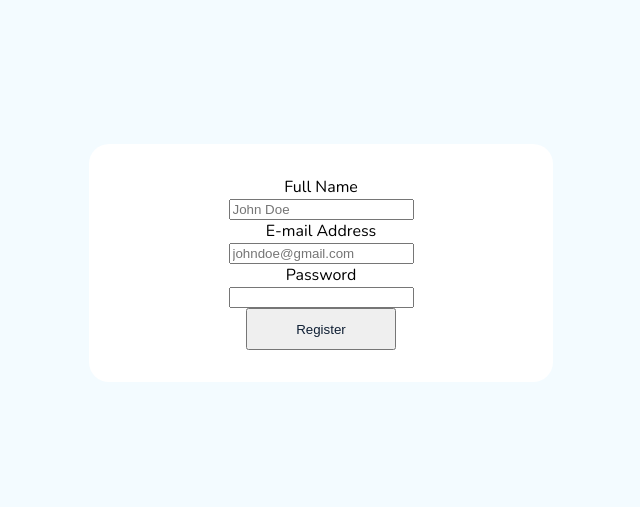
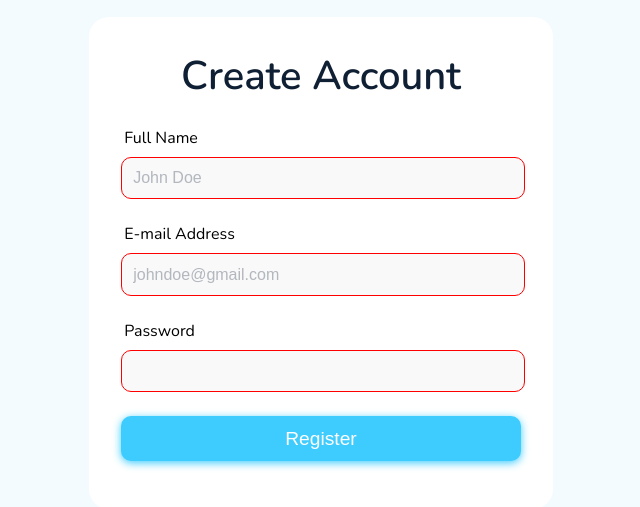
Before and after one commit to Sami-Rocks/mangr, a React (Create React App) app: page / in a window 1280 px wide. Shown: the part 137-644 px from the top of the page, without its empty margins (319-959 px from the left). Built offline with nearby package versions, Linux system fonts and the light colour scheme.

Commit message:
form and buttons styling

```diff
--- a/src/assets/styles/_buttons.scss
+++ b/src/assets/styles/_buttons.scss
@@ -1,8 +1,27 @@
 @import "./colors";
 
-@mixin button($color: $dark) {
+@mixin button($color: $blue) {
   min-width: 150px;
   padding: 0.71rem 1rem;
+  background-color: $color;
+  color: white;
+  border: none;
+  border-radius: 10px;
+  box-shadow:  $color 0px 2px 8px 0px;
+  transition: .1s all ease-in-out;
+  cursor: pointer;
+  &:focus{
+    outline: none;
+    box-shadow: none;
+  }
+  &:disabled{
+    background-color: rgba($color: $color, $alpha: 0.5);
+    color: rgba($color: $color, $alpha: 0.3);
+    cursor: not-allowed;
+  }
+  &:hover{
+    background-color: rgba($color: $color, $alpha: 0.85);
+  }
 }
 
 .primary-button {
@@ -17,11 +36,14 @@
   @include button($yellow);
 }
 .btn-content {
+  font-size: 1.2rem;
   margin: auto;
   display: flex;
   align-items: center;
-  gap: 20px;
+  gap: 50px;
   width: fit-content;
+  color: white;
+  font-weight: 500;
 }
 .loading {
   display: flex;
@@ -32,8 +54,8 @@
     width: 7px;
     height: 7px;
     border-radius: 50%;
-    background-color: black;
     position: relative;
+    background-color: white;
   }
 
   .ball-1 {
@@ -46,23 +68,23 @@
 
 @keyframes ball1Animation {
   0% {
-    right: 0;
+    right: -20px;
   }
   50% {
-    right: 10px;
+    right: -10px;
   }
   100% {
-    right: 0;
+    right: -20px;
   }
 }
 @keyframes ball2Animation {
   0% {
-    left: 0;
+    left: 20px;
   }
   50% {
     left: 10px;
   }
   100% {
-    left: 0;
+    left: 20px;
   }
 }
--- a/src/assets/styles/_colors.scss
+++ b/src/assets/styles/_colors.scss
@@ -1,6 +1,6 @@
 $background: #f3fbff;
 $light-grey: #f9f9f9;
-$dark-grey: #f9f9f9;
+$dark-grey: #5a5a5a;
 $dark: #0f1f34;
 $blue: #3eccfe;
 $purple: #d857e4;
--- /dev/null
+++ b/src/assets/styles/_form.scss
@@ -0,0 +1,43 @@
+form{
+    text-align: left;
+    margin: 1rem auto;
+    .inputGroup{
+        margin: 1.5rem 0;
+        label{
+            margin: .5rem .2rem;
+        }
+        input{
+            width: 95%;
+            font-size: 1rem;
+            padding: .7rem .7rem;
+            border-radius: 10px;
+            border: none;
+            background: $light-grey;
+            margin-top: .5rem;
+
+            &:focus{
+                border: 1px solid $blue;
+                outline: none;
+                box-shadow:  rgba(62, 204, 254, 0.2) 0px 2px 8px 0px;
+            }
+            &::placeholder{
+                color: rgba($color: $dark, $alpha: .3);
+            }
+        }
+    }
+    button{
+        margin: 0 auto;
+        width: 100%;
+    }
+    .error{
+        input{
+            border: 1px solid red !important;
+        }
+        p{
+            color: red;
+            font-size: .7rem;
+            margin: .2rem;
+        }
+    }
+
+}
--- a/src/containers/LogIn/index.tsx
+++ b/src/containers/LogIn/index.tsx
@@ -19,21 +19,22 @@ const LogIn = () => {
 
     return(
         <div className="register auth" onSubmit={handleSubmit(onSubmit)} >
+            <h1>Welcome Back!</h1>
             <form>
 
                 {error ? <p className="error alert">{errorMessage}</p> : '' }
 
-                <div className="inputGroup">
+                <div className={`inputGroup ${errors ? "error" : '' }`}>
                     <label>E-mail Address</label><br/>
                     <input type="text" placeholder="johndoe@gmail.com" {...register('email', {required: true, pattern: /^[\w-\.]+@([\w-]+\.)+[\w-]{2,4}$/g})} />
                     {errors.email ? <p className='error'>Your email doesn't look right.</p> : ""}
                 </div>
-                <div className="inputGroup">
+                <div className={`inputGroup ${errors ? "error" : '' }`}>
                     <label>Password</label><br/>
                     <input type="password" {...register('password', {required: true, minLength: 4})} />
                     {errors.password ? <p className='error'>Your password should be more than 4 characters.</p> : ""}
                 </div>
-                <button className="primary-button" >Register</button>
+                <button className="primary-button" >Log In</button>
             </form>
         </div>
     )
--- a/src/containers/Register/index.tsx
+++ b/src/containers/Register/index.tsx
@@ -23,27 +23,28 @@ const Register = () => {
 
 
     return(
-        <div className="register auth" onSubmit={handleSubmit(onSubmit)} >
+        <div className={`register auth `}  >
+            <h1>Create Account</h1>
             <form>
 
                 {error ? <p className="error alert">{errorMessage}</p> : '' }
 
-                <div className="inputGroup">
+                <div className={`inputGroup ${errors ? "error" : '' }`}>
                     <label>Full Name</label><br/>
                     <input type="text" placeholder="John Doe" {...register('fullName', {required: true, minLength: 5})} />
                     {errors.fullName ? <p className='error'>Your full name should be more than 5 characters.</p> : ""}
                 </div>
-                <div className="inputGroup">
+                <div className={`inputGroup ${errors ? "error" : '' }`}>
                     <label>E-mail Address</label><br/>
                     <input type="text" placeholder="johndoe@gmail.com" {...register('email', {required: true, pattern: /^[\w-\.]+@([\w-]+\.)+[\w-]{2,4}$/g})} />
                     {errors.email ? <p className='error'>Your email doesn't look right.</p> : ""}
                 </div>
-                <div className="inputGroup">
+                <div className={`inputGroup ${errors ? "error" : '' }`}>
                     <label>Password</label><br/>
                     <input type="password" {...register('password', {required: true, minLength: 4})} />
                     {errors.password ? <p className='error'>Your password should be more than 4 characters.</p> : ""}
                 </div>
-                <Buttons title="Register" loading={loading} type="submit" buttonClass="primary-button" clickEvent={onSubmit} />
+                <Buttons title="Register" loading={loading} type="submit" buttonClass="primary-button" clickEvent={handleSubmit(onSubmit)} />
             </form>
         </div>
     )
--- a/src/style.scss
+++ b/src/style.scss
@@ -2,13 +2,24 @@
 
 @import "./assets/styles/colors";
 @import "./assets/styles/buttons";
+@import "./assets/styles/form";
 
+*{
+  margin: 0;
+  font-size: 100%;
+  transition: .5s all ease-in-out;
+}
+h1{
+  font-size: 2.5rem;
+  font-weight: 900;
+}
 p,
 h1,
 h2,
 h3,
 span {
   color: $dark;
+  font-weight: 600;
 }
 
 body {
```
Also changed, not shown: 1 other file (tests, documents, lock files or other folders).
